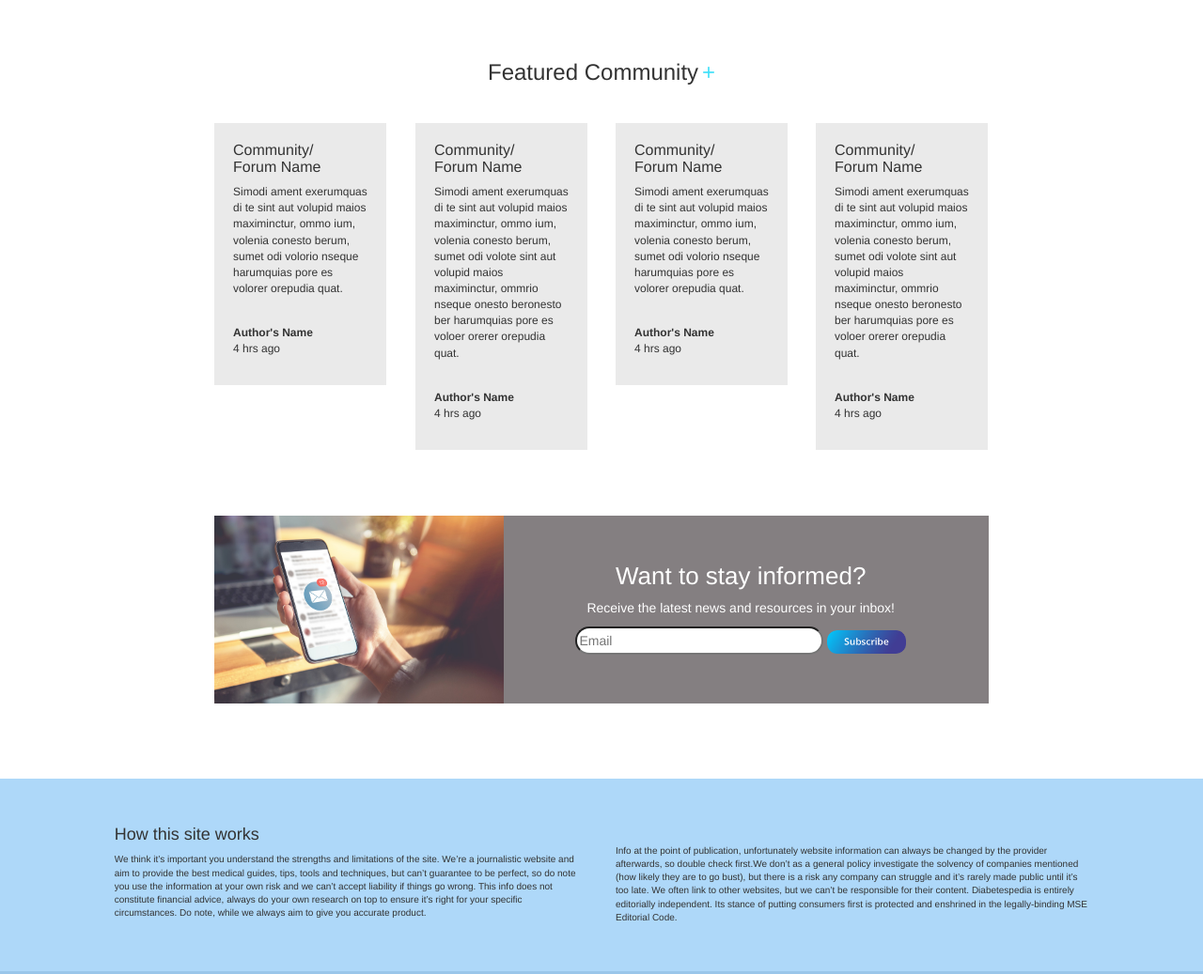
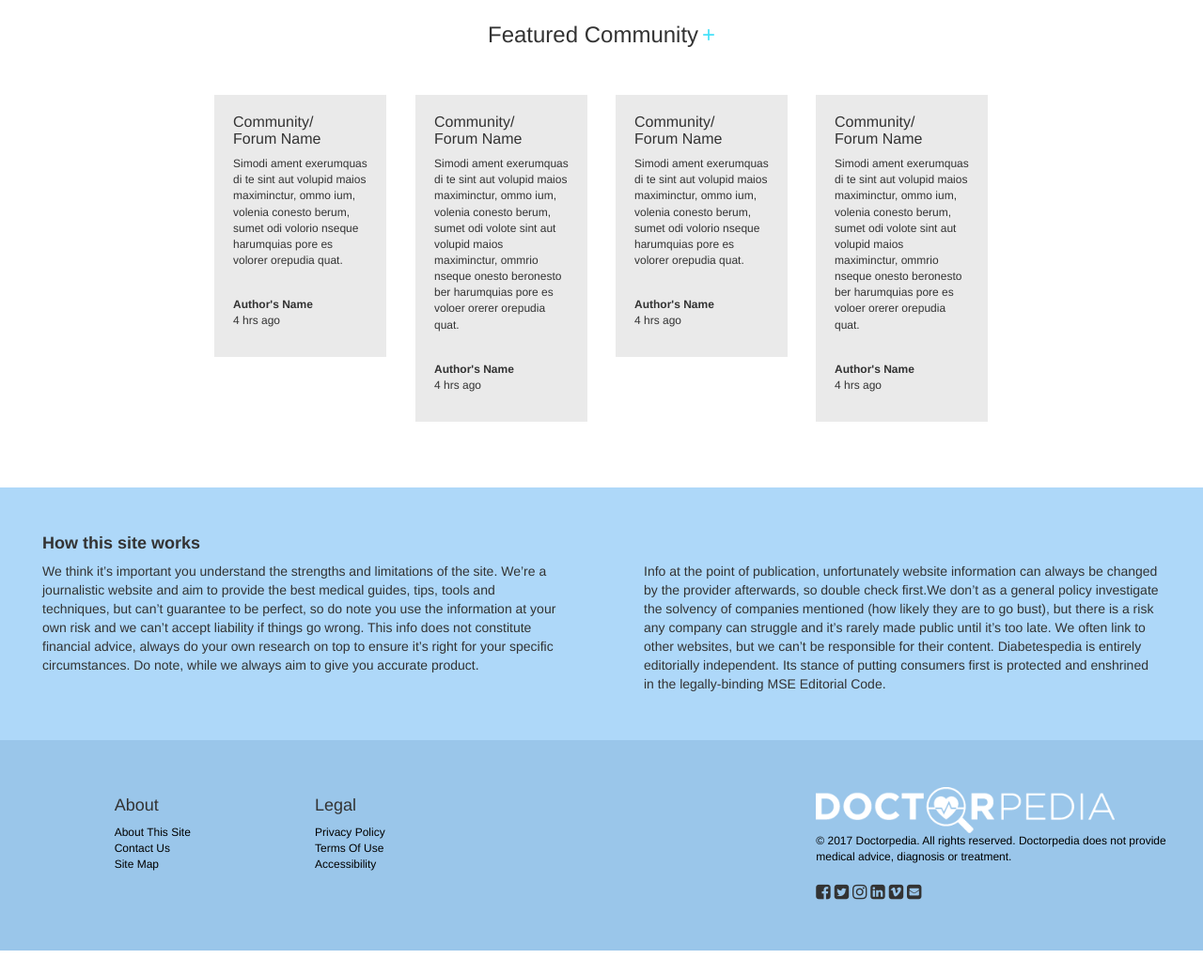
Before and after one commit to shyuks/ED, a website: page public/Index_D.html in a window 1280 px wide. Shown: the part 1660-2697 px from the top of the page at 94% size. After the commit the page ends 2672 px from the top, so only its background shows below. Drawn offline with Linux system fonts and the light colour scheme.

Commit message:
Add mobile functionality for all 5 versions of ED condition site

```diff
--- a/public/Index_D.html
+++ b/public/Index_D.html
@@ -112,7 +112,7 @@
         <section id="landing">
             <div class="container-fluid">
                 <div class="row">
-                    <div class="col-xs-4">
+                    <div class="col-xs-12 col-md-4">
                         <div class="landing-info">
                             <h2>What is erectile dysfunction? (D)</h2>
                             <p>
@@ -128,7 +128,7 @@
                             </a>
                         </div>
                     </div>
-                    <div class="col-xs-8">
+                    <div class="col-xs-12 col-md-8">
                         <div class="video-responsive">
                             <iframe
                                 src="https://player.vimeo.com/video/228171349"
@@ -154,28 +154,28 @@
         <section id="resources">
             <div class="container-fluid">
                 <div class="row">
-                    <div class="col-xs-2 one hvr-grow">
+                    <div class="col-xs-4 col-md-2 one hvr-grow">
                         <img src="./img/icon_newsinformation.png" alt="" style="width: 60px; height: 60px;"><br>
                         <a href="/article"><p>News & Information</p></a>
                     </div>
-                    <div class="col-xs-2 two hvr-grow">
+                    <div class="col-xs-4 col-md-2 two hvr-grow">
                         <img src="./img/icon_treatmenttherapies.png" alt="" style="width: 60px; height: 60px;"><br>
                         <a href="/article"><p>Treatments & Therapies</p></a>
                     </div>
-                    <div class="col-xs-2 three hvr-grow">
+                    <div class="col-xs-4 col-md-2 three hvr-grow">
                         <img src="./img/icon_digitalapps.png" alt="" style="width: 60px; height: 60px;"><br>
                         <a href="/article"><p>Digital Apps</p></a>
 
                     </div>
-                    <div class="col-xs-2 four hvr-grow">
+                    <div class="col-xs-4 col-md-2 four hvr-grow">
                         <img src="./img/icon_nutritionfitness.png" alt="" style="width: 60px; height: 60px;"><br>
                         <a href="/article"><p>Nutrition & Fitness</p></a>
                     </div>
-                    <div class="col-xs-2 five hvr-grow">
+                    <div class="col-xs-4 col-md-2 five hvr-grow">
                         <img src="./img/icon_communitysupport.png" alt="" style="width: 60px; height: 60px;"><br>
                         <a href="/article"><p>Community & Support</p></a>
                     </div>
-                    <div class="col-xs-2 six hvr-grow">
+                    <div class="col-xs-4 col-md-2 six hvr-grow">
                         <img src="./img/icon_nonprofit.png" alt="" style="width: 60px; height: 60px;"><br>
                         <a href="/article"><p>Non-profit Organization</p></a>
                     </div>
@@ -268,9 +268,9 @@
 
             <div class="container-fluid">
                 <div class="row">
-                    <div class="col-xs-2">
+                    <div class="col-md-2">
                     </div>
-                    <div class="col-xs-2 forum hvr-pulse">
+                    <div class="col-xs-6 col-md-2 forum hvr-pulse">
                         <div class="box">
                             <h4>Community/<br>Forum Name</h4>
                             <p>
@@ -288,7 +288,7 @@
 
                         </div>
                     </div>
-                    <div class="col-xs-2 forum hvr-pulse">
+                    <div class="col-xs-6 col-md-2 forum hvr-pulse">
                         <div class="box odd">
                             <h4>Community/<br>Forum Name</h4>
                             <p>
@@ -307,7 +307,7 @@
                             <p>4 hrs ago</p>
                         </div>
                     </div>
-                    <div class="col-xs-2 forum hvr-pulse">
+                    <div class="col-xs-6 col-md-2 forum hvr-pulse">
                         <div class="box ">
                             <h4>Community/<br>Forum Name</h4>
                             <p>
@@ -324,7 +324,7 @@
                             <p>4 hrs ago</p>
                         </div>
                     </div>
-                    <div class="col-xs-2 forum hvr-pulse">
+                    <div class="col-xs-6 col-md-2 forum hvr-pulse">
                         <div class="box odd">
                             <h4>Community/<br>Forum Name</h4>
                             <p>
@@ -343,82 +343,59 @@
                             <p>4 hrs ago</p>
                         </div>
                     </div>
-                    <div class="col-xs-2 hvr-pulse">
+                    <div class="col-md-2 hvr-pulse">
                     </div>
                 </div>
             </div>
         </section>
 
-        <!-- email subscription -->
-        <section id="email-subscription">
+
+        <!-- how break point -->
+        <section id="how">
             <div class="container-fluid">
                 <div class="row">
-                    <div class="col-xs-2">
+                    <div class="row how-title col-xs-12 col-md-12">
+                        <h4>How this site works</h4>
                     </div>
-                    <div class="col-xs-8">
-                        <div class="email-box">
-                            <div class="email-img"></div>
-                            <div class="email-form">
-                                <h3>Want to stay informed?</h3>
-                                <p>Receive the latest news and resources in your inbox!</p>
-                                <form class="" action="index.html" method="post">
-                                    <input type="text" name="Email" placeholder="Email" style="color: black; border-radius: 25px; width: 50%; height: 30px; display: inline-block;">
-                                    <img src="./img/button_subscribe.png" alt="" style="display: inline-block; width: 16%; height: auto 40px;">
-                                </form>
-                            </div>
-                        </div>
+                </div>
+
+                <div class="row">
+                    <div class="col-xs-12 col-md-6 how-content-one">
+                        <p>
+                            We think it’s important you understand the strengths and limitations of the site. We’re a journalistic website and aim to provide the best medical guides, tips, tools and techniques, but can’t guarantee to be perfect, so do note you use the information at your own risk and we can’t accept liability if things go wrong. This info does not constitute financial advice, always do your own research on top to ensure it’s right for your specific circumstances. Do note, while we always aim to give you accurate product.
+                        </p>
                     </div>
-                    <div class="col-xs-2">
+                    <div class="col-xs-12 col-md-6 how-content-two">
+                        <p>
+                            Info at the point of publication, unfortunately website information can always be changed by the provider afterwards, so double check first.We don’t as a general policy investigate the solvency of companies mentioned (how likely they are to go bust), but there is a risk any company can struggle and it’s rarely made public until it’s too late. We often link to other websites, but we can’t be responsible for their content. Diabetespedia is entirely editorially independent. Its stance of putting consumers first is protected and enshrined in the legally-binding MSE Editorial Code.
+                        </p>
                     </div>
                 </div>
             </div>
         </section>
 
-        <!-- how break point -->
-        <section id="how">
-            <div class="container-fluid">
-                <div class="row">
-                    <div class="col-xs-1">
-                    </div>
-                    <div class="col-xs-5">
-                        <h4>How this site works</h4>
-                        <p>
-                            We think it’s important you understand the strengths and limitations of the site. We’re a journalistic website and aim to provide the best medical guides, tips, tools and techniques, but can’t guarantee to be perfect, so do note you use the information at your own risk and we can’t accept liability if things go wrong. This info does not constitute financial advice, always do your own research on top to ensure it’s right for your specific circumstances. Do note, while we always aim to give you accurate product.
-                        </p>
-                    </div>
-                    <div class="col-xs-5">
-                        <h4></h4><br>
-                        <p>
-                            Info at the point of publication, unfortunately website information can always be changed by the provider afterwards, so double check first.We don’t as a general policy investigate the solvency of companies mentioned (how likely they are to go bust), but there is a risk any company can struggle and it’s rarely made public until it’s too late. We often link to other websites, but we can’t be responsible for their content. Diabetespedia is entirely editorially independent. Its stance of putting consumers first is protected and enshrined in the legally-binding MSE Editorial Code.
-                        </p>
-                    </div>
-                    <div class="col-xs-1">
-                    </div>
-                </div>
-            </div>
-        </section>
 
         <!-- footer -->
         <footer id="footer">
             <div class="container-fluid">
                 <div class="row">
-                    <div class="col-xs-1">
+                    <div class="col-xs-1 col-md-1">
                     </div>
-                    <div class="col-xs-2">
+                    <div class="col-xs-2 col-md-2">
                         <h4>About</h4>
                         <a href="#"><p>About This Site</p></a>
                         <a href="#"><p>Contact Us</p></a>
                         <a href="#"><p>Site Map</p></a>
                     </div>
-                    <div class="col-xs-2">
+                    <div class="col-xs-2 col-md-2">
                         <h4>Legal</h4>
                         <a href="#"><p>Privacy Policy</p></a>
                         <a href="#"><p>Terms Of Use</p></a>
                         <a href="#"><p>Accessibility</p></a>
                     </div>
-                    <div class="col-xs-3">
+                    <div class="col-xs-2 col-md-3">
                     </div>
-                    <div class="col-xs-3">
+                    <div class="col-xs-4 col-md-4">
                         <img src="./img/doctorpedialogo_white.png" alt="" style="width: 80%; height: auto 50px;"><br>
                         <p>© 2017 Doctorpedia. All rights reserved. Doctorpedia does not provide medical advice, diagnosis or treatment.</p><br>
                         <i class="fa fa-facebook-square"></i>
@@ -428,7 +405,7 @@
                         <i class="fa fa-vimeo-square"></i>
                         <i class="fa fa-envelope-square"></i>
                     </div>
-                    <div class="col-xs-1">
+                    <div class="col-xs-1 col-md-1">
                     </div>
                 </div>
             </div>
--- a/public/css/Index_A.css
+++ b/public/css/Index_A.css
@@ -88,8 +88,8 @@ header .ED-pedia {
 #resources {
     background-color: #CAE4F9;
 }
-#resources .row .col-xs-2 {
-    padding-top: 10px;
+#resources .row .col-xs-4 {
+    padding-top: 30px;
     padding-bottom: 100px;
 }
 #resources p {
@@ -184,6 +184,7 @@ header .ED-pedia {
 }
 #videos h3 {
     display: inline-block;
+    padding-bottom: 20px;
 }
 #videos p {
     font-size: 12px;
@@ -196,7 +197,7 @@ header .ED-pedia {
     color: #43E1F9;
     font-size: 24px;
 }
-#videos .col-xs-8 .main-video-iframe {
+#videos .col-xs-10 .main-video-iframe {
     height: 500px;
 }
 #videos .main-video-container {
@@ -236,15 +237,31 @@ header .ED-pedia {
     padding-top: 40px;
     padding-bottom: 40px;
 }
-#how .col-xs-5 p {
-    font-size: 10px;
+#how .how-title {
+    padding-left: 60px;
+    padding-right: 60px;
+}
+#how .how-title h4 {
+    font-weight: bold;
+}
+#how .how-content-one {
+    padding-left: 45px;
+    padding-right: 45px;
+}
+#how .how-content-two {
+    padding-left: 45px;
+    padding-right: 45px;
+}
+#how .how-body p {
+    font-size: 12px;
+    text-align: left;
 }
 
 /* community */
 #community {
     background-color: white;
     padding-top: 60px;
-    padding-bottom: 60px;
+    padding-bottom: 20px;
 }
 #community .col-xs-8 {
     text-align: center;
@@ -262,9 +279,15 @@ header .ED-pedia {
     background-color: #EAEAEA;
     padding-top: 10px;
     padding-bottom: 20px;
+    margin-top: 10px;
+    margin-bottom: 10px;
 }
 #community .forum .odd {
     padding-bottom: 20px !important;
+    background-color: #EAEAEA;
+    padding-top: 10px;
+    margin-top: 10px;
+    margin-bottom: 10px;
 }
 #community .forum h4 {
     font-size: 16px;
@@ -340,6 +363,7 @@ header .ED-pedia {
 
 /* Responsive*/
 
+
 @media screen and (max-width: 1200px) {
 
     header .Title {
--- a/public/css/Index_B.css
+++ b/public/css/Index_B.css
@@ -86,8 +86,8 @@ header .ED-pedia {
 #resources {
     background-color: #CAE4F9;
 }
-#resources .row .col-xs-2 {
-    padding-top: 10px;
+#resources .row .col-xs-4 {
+    padding-top: 30px;
     padding-bottom: 100px;
 }
 #resources p {
@@ -224,8 +224,24 @@ header .ED-pedia {
     padding-top: 40px;
     padding-bottom: 40px;
 }
-#how .col-xs-5 p {
-    font-size: 10px;
+#how .how-title {
+    padding-left: 60px;
+    padding-right: 60px;
+}
+#how .how-title h4 {
+    font-weight: bold;
+}
+#how .how-content-one {
+    padding-left: 45px;
+    padding-right: 45px;
+}
+#how .how-content-two {
+    padding-left: 45px;
+    padding-right: 45px;
+}
+#how .how-body p {
+    font-size: 12px;
+    text-align: left;
 }
 
 
@@ -251,9 +267,15 @@ header .ED-pedia {
     background-color: #EAEAEA;
     padding-top: 10px;
     padding-bottom: 20px;
+    margin-top: 10px;
+    margin-bottom: 10px;
 }
 #community .forum .odd {
     padding-bottom: 20px !important;
+    background-color: #EAEAEA;
+    padding-top: 10px;
+    margin-top: 10px;
+    margin-bottom: 10px;
 }
 #community .forum h4 {
     font-size: 16px;
--- a/public/css/Index_C.css
+++ b/public/css/Index_C.css
@@ -100,8 +100,8 @@ header .ED-pedia {
 #resources {
     background-color: #CAE4F9;
 }
-#resources .row .col-xs-2 {
-    padding-top: 10px;
+#resources .row .col-xs-4 {
+    padding-top: 30px;
     padding-bottom: 100px;
 }
 #resources p {
@@ -238,8 +238,24 @@ header .ED-pedia {
     padding-top: 40px;
     padding-bottom: 40px;
 }
-#how .col-xs-5 p {
-    font-size: 10px;
+#how .how-title {
+    padding-left: 60px;
+    padding-right: 60px;
+}
+#how .how-title h4 {
+    font-weight: bold;
+}
+#how .how-content-one {
+    padding-left: 45px;
+    padding-right: 45px;
+}
+#how .how-content-two {
+    padding-left: 45px;
+    padding-right: 45px;
+}
+#how .how-body p {
+    font-size: 12px;
+    text-align: left;
 }
 
 
@@ -265,9 +281,15 @@ header .ED-pedia {
     background-color: #EAEAEA;
     padding-top: 10px;
     padding-bottom: 20px;
+    margin-top: 10px;
+    margin-bottom: 10px;
 }
 #community .forum .odd {
     padding-bottom: 20px !important;
+    background-color: #EAEAEA;
+    padding-top: 10px;
+    margin-top: 10px;
+    margin-bottom: 10px;
 }
 #community .forum h4 {
     font-size: 16px;
--- a/public/css/Index_D.css
+++ b/public/css/Index_D.css
@@ -57,7 +57,7 @@ header .ED-pedia {
 
 /* Landing Section */
 #landing {
-    padding: 100px 20px 20px 20px
+    padding: 80px 20px 0px 20px
 }
 #landing h2 {
     font-weight: bold;
@@ -67,9 +67,7 @@ header .ED-pedia {
     font-size: 12px;
 }
 #landing .landing-info {
-    padding-top: 0px;
-    padding-left: 20px;
-    padding-right: 20px;
+    padding: 80px 20px 0px 20px;
 }
 #landing .video-responsive{
     overflow:hidden;
@@ -100,8 +98,8 @@ header .ED-pedia {
 #resources {
     background-color: #CAE4F9;
 }
-#resources .row .col-xs-2 {
-    padding-top: 10px;
+#resources .row .col-xs-4 {
+    padding-top: 30px;
     padding-bottom: 100px;
 }
 #resources p {
@@ -189,13 +187,30 @@ header .ED-pedia {
 }
 
 /* How */
+/* How */
 #how {
     background-color: #AED8F9;
     padding-top: 40px;
     padding-bottom: 40px;
 }
-#how .col-xs-5 p {
-    font-size: 10px;
+#how .how-title {
+    padding-left: 60px;
+    padding-right: 60px;
+}
+#how .how-title h4 {
+    font-weight: bold;
+}
+#how .how-content-one {
+    padding-left: 45px;
+    padding-right: 45px;
+}
+#how .how-content-two {
+    padding-left: 45px;
+    padding-right: 45px;
+}
+#how .how-body p {
+    font-size: 12px;
+    text-align: left;
 }
 
 
@@ -221,9 +236,15 @@ header .ED-pedia {
     background-color: #EAEAEA;
     padding-top: 10px;
     padding-bottom: 20px;
+    margin-top: 10px;
+    margin-bottom: 10px;
 }
 #community .forum .odd {
     padding-bottom: 20px !important;
+    background-color: #EAEAEA;
+    padding-top: 10px;
+    margin-top: 10px;
+    margin-bottom: 10px;
 }
 #community .forum h4 {
     font-size: 16px;
@@ -385,4 +406,7 @@ textarea:focus, input:focus {
         display: none;
     }
 
+    .landing-info {
+        padding: 0px 25px 20px 20px !important;
     }
+}
--- a/public/css/Index_E.css
+++ b/public/css/Index_E.css
@@ -100,8 +100,8 @@ header .ED-pedia {
 #resources {
     background-color: #CAE4F9;
 }
-#resources .row .col-xs-2 {
-    padding-top: 10px;
+#resources .row .col-xs-4 {
+    padding-top: 30px;
     padding-bottom: 100px;
 }
 #resources p {
@@ -193,8 +193,24 @@ header .ED-pedia {
     padding-top: 40px;
     padding-bottom: 40px;
 }
-#how .col-xs-5 p {
-    font-size: 10px;
+#how .how-title {
+    padding-left: 60px;
+    padding-right: 60px;
+}
+#how .how-title h4 {
+    font-weight: bold;
+}
+#how .how-content-one {
+    padding-left: 45px;
+    padding-right: 45px;
+}
+#how .how-content-two {
+    padding-left: 45px;
+    padding-right: 45px;
+}
+#how .how-body p {
+    font-size: 12px;
+    text-align: left;
 }
 
 /* Break Point 2 */
@@ -247,9 +263,15 @@ header .ED-pedia {
     background-color: #EAEAEA;
     padding-top: 10px;
     padding-bottom: 20px;
+    margin-top: 10px;
+    margin-bottom: 10px;
 }
 #community .forum .odd {
     padding-bottom: 20px !important;
+    background-color: #EAEAEA;
+    padding-top: 10px;
+    margin-top: 10px;
+    margin-bottom: 10px;
 }
 #community .forum h4 {
     font-size: 16px;
```
Also changed, not shown: public/Index_A.html (+37 -37 lines), public/Index_B.html (+38 -39 lines), public/Index_C.html (+35 -34 lines), public/Index_E.html (+35 -34 lines). Lines whose indentation alone changed are shown as unchanged.
